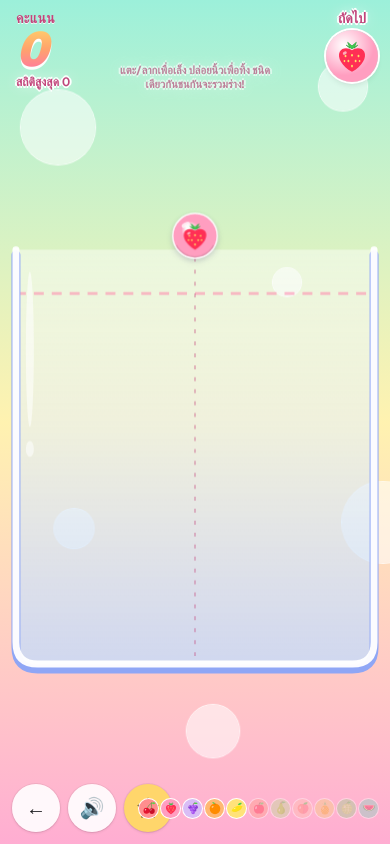
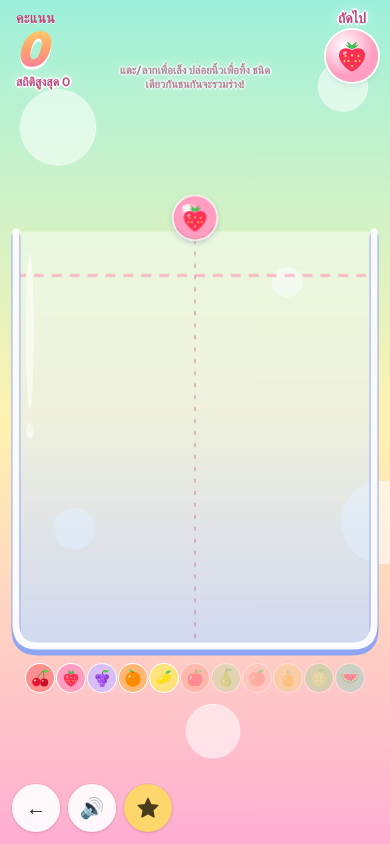
Before and after one commit to thanaphon8/7Days7Games-Com7, a Next.js app: page /game/fruitiebubbly in a window 390 px wide. Built offline with nearby package versions, Linux system fonts and the light colour scheme.

Commit message:
add new layout bubbly

```diff
--- a/app/game/fruitiebubbly/page.tsx
+++ b/app/game/fruitiebubbly/page.tsx
@@ -1209,12 +1209,16 @@ export default function FruitieBubblyPage() {
   // ===== ค่าที่ใช้แสดงผล =====
   const compact = dims.h < 500; // มือถือแนวนอน
   const wide = dims.w >= 640;
+  const stack = !wide && !compact; // มือถือแนวตั้ง: แถวผลไม้แยกออกมาอยู่ใต้ก้นโหล ไม่ชนปุ่มด้านล่าง
   const topPad = compact ? 66 : wide ? 112 : 86;
-  const bottomPad = compact ? 62 : wide ? 100 : 68;
+  const ladderSize = wide ? 30 : stack ? clamp(Math.floor((dims.w - 24) / FRUITS.length) - 3, 12, 28) : clamp(Math.floor((dims.w - 24 - 164 - 12) / FRUITS.length) - 3, 12, 28);
+  const bottomPad = compact ? 62 : wide ? 100 : 66 + ladderSize + 10;
   const cw = W + PAD * 2;
   const ch = H + PAD;
   const sc = clamp(Math.min((dims.w - (wide ? 24 : 8)) / cw, (dims.h - topPad - bottomPad) / ch), 0.3, 2.4);
   viewRef.current = { sc, cw, ch, k: sc };
+  const boardH = ch * sc;
+  const ladderTop = topPad + (dims.h - topPad - bottomPad - boardH) / 2 + boardH + 6; // ใต้ก้นโหล เว้นช่องไฟนิดนึง
   const over = g.phase === "over";
   const playing = g.phase === "playing";
   const stars = starsFor(g.score);
@@ -1222,7 +1226,6 @@ export default function FruitieBubblyPage() {
   const shownScore = useCountUp(g.score, over);
   const showHint = g.drops < 3 && playing;
   // ลำดับผลไม้อยู่แถวล่างฝั่งขวา (มือถือ) / กึ่งกลาง (จอใหญ่)
-  const ladderSize = wide ? 30 : clamp(Math.floor((dims.w - 24 - 108 - 12) / FRUITS.length) - 3, 12, 28);
   const saveText: Record<SaveState, string> = {
     idle: "",
     saving: "กำลังบันทึกแต้ม...",
@@ -1346,6 +1349,7 @@ export default function FruitieBubblyPage() {
                   <StarIcon size={24} />
                 </button>
               </div>
+              {!stack && (
                 <div className="flex min-w-0 flex-1 items-center justify-end sm:justify-center" style={{ gap: 3 }}>
                   {FRUITS.map((f, i) => (
                     <span
@@ -1365,8 +1369,32 @@ export default function FruitieBubblyPage() {
                     </span>
                   ))}
                 </div>
-            </div>
-          </div>
+              )}
+            </div>
+          </div>
+        </div>
+      )}
+
+      {/* แถวผลไม้ (มือถือแนวตั้ง): อยู่ใต้ก้นโหล ไม่บังปุ่มด้านล่าง */}
+      {stack && !over && (
+        <div className="pointer-events-none absolute inset-x-3 flex items-center justify-center" style={{ top: ladderTop, gap: 3 }}>
+          {FRUITS.map((f, i) => (
+            <span
+              key={i}
+              className="flex shrink-0 items-center justify-center rounded-full ring-1 ring-white"
+              style={{
+                width: ladderSize,
+                height: ladderSize,
+                background: f.c,
+                fontSize: ladderSize * 0.6,
+                opacity: i <= g.maxLv || i <= 4 ? 1 : 0.4,
+                transform: i === g.maxLv && g.maxLv > 0 ? "scale(1.18)" : undefined,
+                transition: "opacity .3s, transform .3s",
+              }}
+            >
+              <FruitImg lv={i} size={Math.round(ladderSize * 0.72)} />
+            </span>
+          ))}
         </div>
       )}
 
@@ -1511,7 +1539,7 @@ export default function FruitieBubblyPage() {
             </ul>
 
             <button onClick={() => setRules(false)} className={`${BTN_MAIN} mt-3 !h-12`}>
-              {over ? "ปิด" : "เล่นต่อ"}
+              {over ? "ปิด" : "ปิดและเล่นต่อ"}
             </button>
           </div>
         </div>
```
Lines whose indentation alone changed are shown as unchanged.
